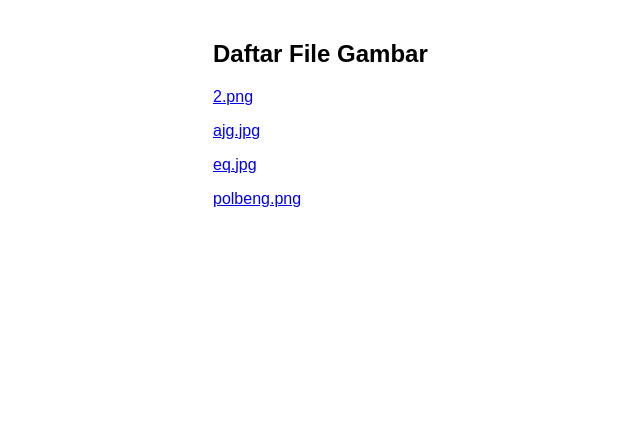
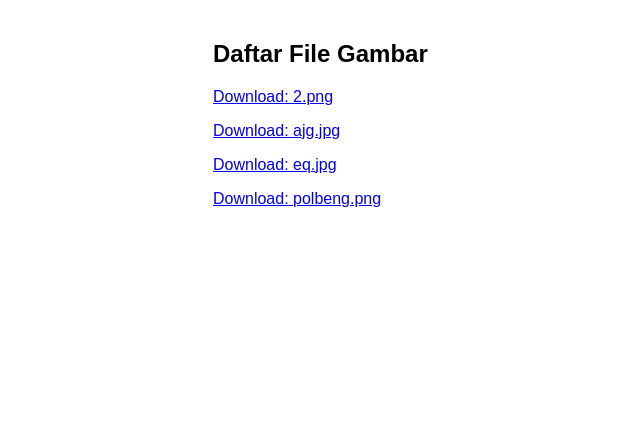
Before and after one commit to Vynixxx/file-sharing-with-cryptography, a PHP site: page /img.php in a window 1280 px wide. Shown: the part 138-585 px from the top of the page, without its empty margins (27-667 px from the left). Run offline with PHP 8.4, Linux system fonts and the light colour scheme; data comes from the database, SQL or seed files in the repository.

Commit message:
Update img.php

```diff
--- a/img.php
+++ b/img.php
@@ -82,7 +82,7 @@ footer {
             $fileId = $row['id'];
             $filename = $row['filename'];
 
-            echo "<p><a href='downloadimg.php?id=$fileId'>$filename</a></p>";
+            echo "<p><a href='downloadimg.php?id=$fileId'>Download: $filename</a></p>";
         }
     } else {
         echo "Tidak ada file Gambar yang ditemukan.";
```
